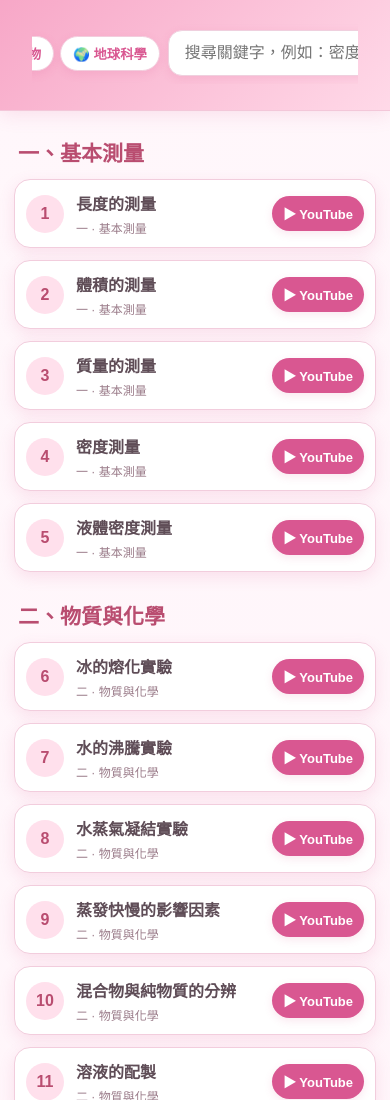
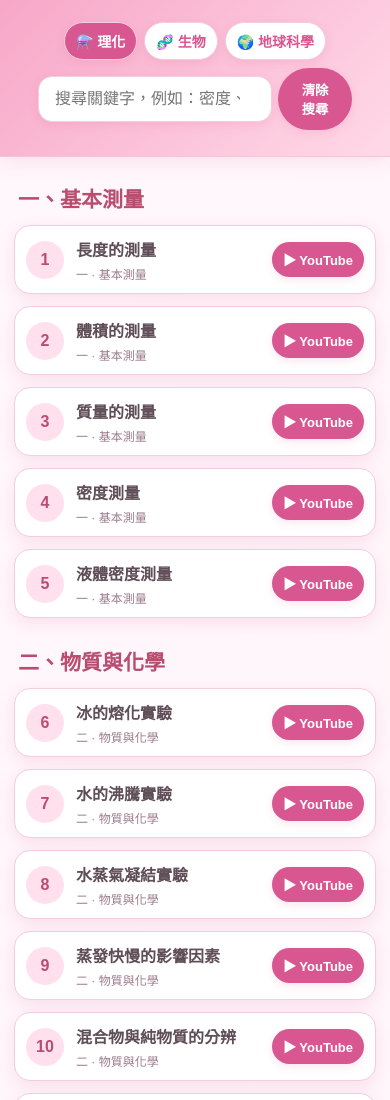
Before and after one commit to s04872000/pop-learning, a plain HTML site: page quizzes/4.國中自然.html in a window 390 px wide. Shown: the top 1100 px of the page. Drawn offline with Linux system fonts and the light colour scheme.

Commit message:
國中自然手機原本只能看到地科修正

```diff
--- a/quizzes/4.國中自然.html
+++ b/quizzes/4.國中自然.html
@@ -386,6 +386,39 @@ header{
   background:#d95791 !important;
 }
 </style>
+
+<style>
+@media (max-width:600px){
+  .subject-toolbar{
+    display:flex!important;
+    flex-wrap:wrap!important;
+    justify-content:center!important;
+    overflow:visible!important;
+    gap:8px!important;
+    padding:0 10px!important;
+  }
+  .subject-toolbar .tabs{
+    width:100%!important;
+    display:flex!important;
+    justify-content:center!important;
+    flex-wrap:wrap!important;
+    overflow:visible!important;
+    gap:7px!important;
+  }
+  .subject-toolbar .tab{
+    flex:0 0 auto!important;
+    padding:8px 11px!important;
+    font-size:14px!important;
+  }
+  .subject-toolbar .toolbar{
+    width:100%!important;
+    min-width:0!important;
+    max-width:none!important;
+    flex:0 0 100%!important;
+  }
+}
+</style>
+
 </head>
 <body>
 
```
